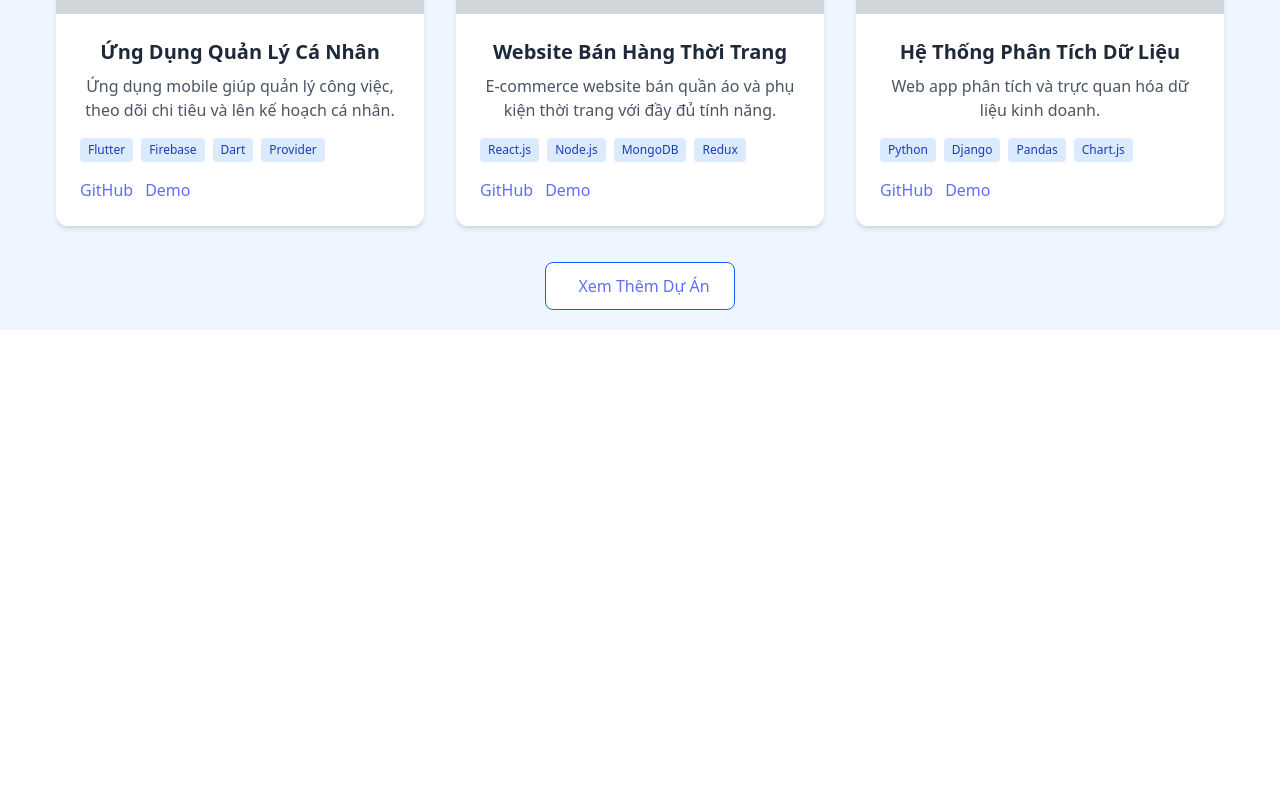
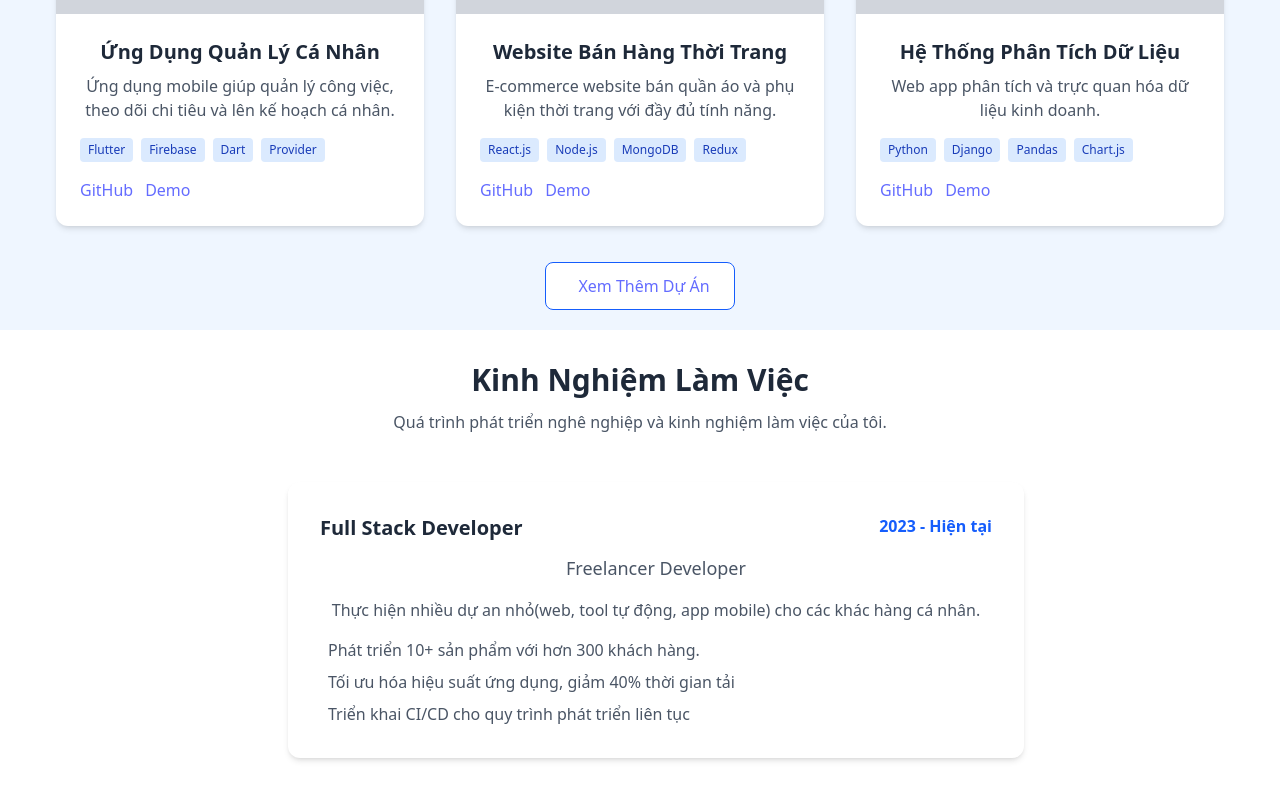
Before and after one commit to Haoo-8/portfolio, a React (Vite) app in the folder portfolio/: page / in a window 1280 px wide. Shown: the part 1483-2283 px from the top of the page. Before the commit the page ends 1813 px from the top, so only its background shows below. Built offline with nearby package versions, Linux system fonts and the light colour scheme.

Commit message:
feat: Update Experience

```diff
--- a/portfolio/src/App.css
+++ b/portfolio/src/App.css
@@ -44,3 +44,7 @@
 section {
   padding: 2em;
 }
+
+#card-ex {
+  padding: 2em;
+}
--- a/portfolio/src/App.tsx
+++ b/portfolio/src/App.tsx
@@ -3,6 +3,7 @@ import Header from './components/Header/Header';
 import Hero from './components/Main/Hero';
 import Skills from './components/Main/Skills';
 import Projects from './components/Main/Projects';
+import Experience from './components/Main/Experience';
 function App() {
 
   return (
@@ -11,6 +12,7 @@ function App() {
       <Hero/>
       <Skills/>
       <Projects/>
+      <Experience/>
     </>
   )
 }
--- a/portfolio/src/components/Main/Experience.tsx
+++ b/portfolio/src/components/Main/Experience.tsx
@@ -0,0 +1,58 @@
+export default function Experience() {
+  const items = [
+    {
+      role: "Full Stack Developer",
+      company: "Freelancer Developer",
+      time: "2023 - Hiện tại",
+      desc: "Thực hiện nhiều dự an nhỏ(web, tool tự động, app mobile) cho các khác hàng cá nhân.",
+      bullets: [
+        "Phát triển 10+ sản phẩm với hơn 300 khách hàng.",
+        "Tối ưu hóa hiệu suất ứng dụng, giảm 40% thời gian tải",
+        "Triển khai CI/CD cho quy trình phát triển liên tục",
+      ],
+    },
+  ];
+  return (
+    <section id="experience" className="section">
+      <div className="container mx-auto px-6">
+        <div className="text-center mb-12">
+          <h2 className="text-3xl font-bold mb-3 text-gray-800">
+            Kinh Nghiệm Làm Việc
+          </h2>
+          <p className="text-gray-600 mx-w-2xl mx-auto">
+            Quá trình phát triển nghê nghiệp và kinh nghiệm làm việc của tôi.
+          </p>
+        </div>
+        <div className="max-w-3xl mx-auto timeline-container">
+          {items.map((exp, i) => (
+            <div key={i} className="relative pb-12">
+              <div className="timeline-dot"></div>
+              <div className="ml-8">
+                <div className="card bg-white p-6 rounded-xl shadow-md" id="card-ex">
+                  <div className="flex justify-between flex-wrap gap-2 mb-3">
+                    <h3 className="text-xl font-bold text-gray-800">
+                      {exp.role}
+                    </h3>
+                    <span className="text-blue-600 font-semibold">
+                      {exp.time}
+                    </span>
+                  </div>
+                  <h4 className="text-lg text-gray-600 mb-4">{exp.company}</h4>
+                  <p className="text-gray-600 mb-4">{exp.desc}</p>
+                  <ul className="text-gray-600 space-y-2">
+                    {exp.bullets.map((b, idx) => (
+                      <li key={idx} className="flex items-start">
+                        <i className="fas fa-check-circle text-green-500 mr-2 mt-1"></i>
+                        <span>{b}</span>
+                      </li>
+                    ))}
+                  </ul>
+                </div>
+              </div>
+            </div>
+          ))}
+        </div>
+      </div>
+    </section>
+  );
+}
```
